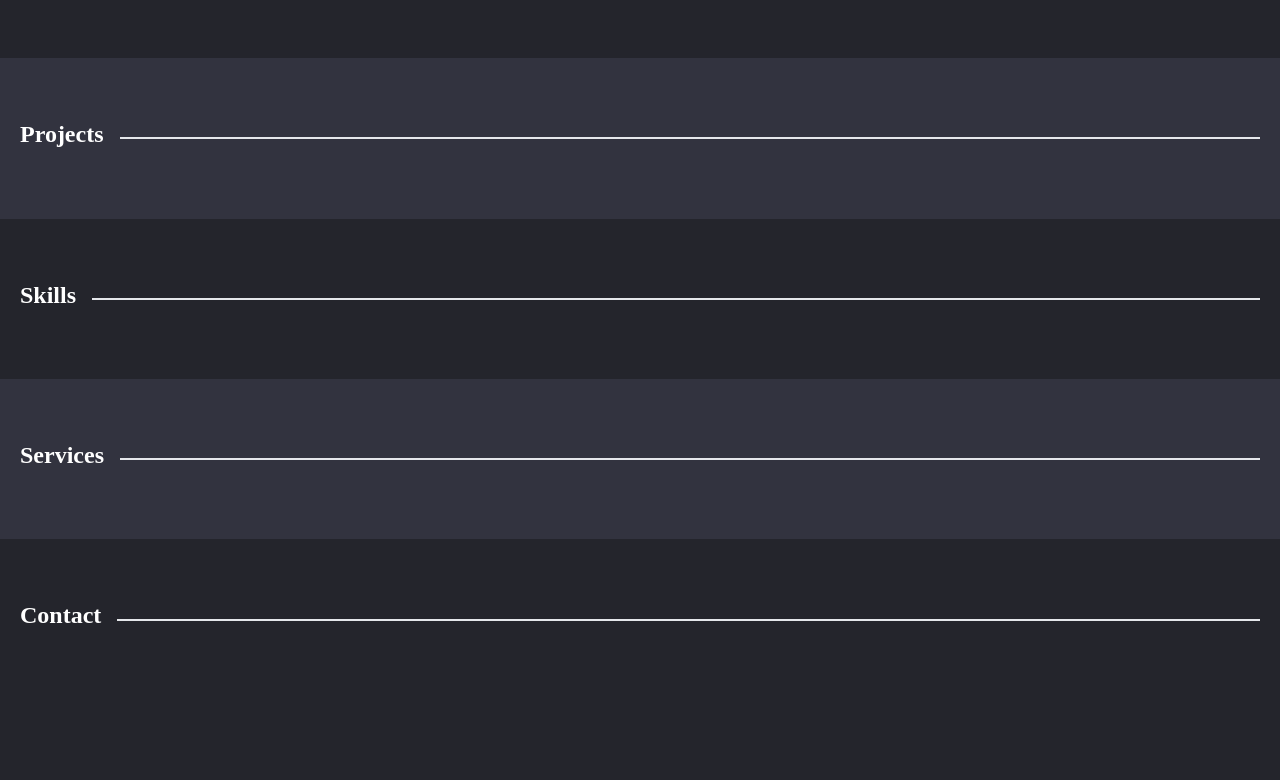
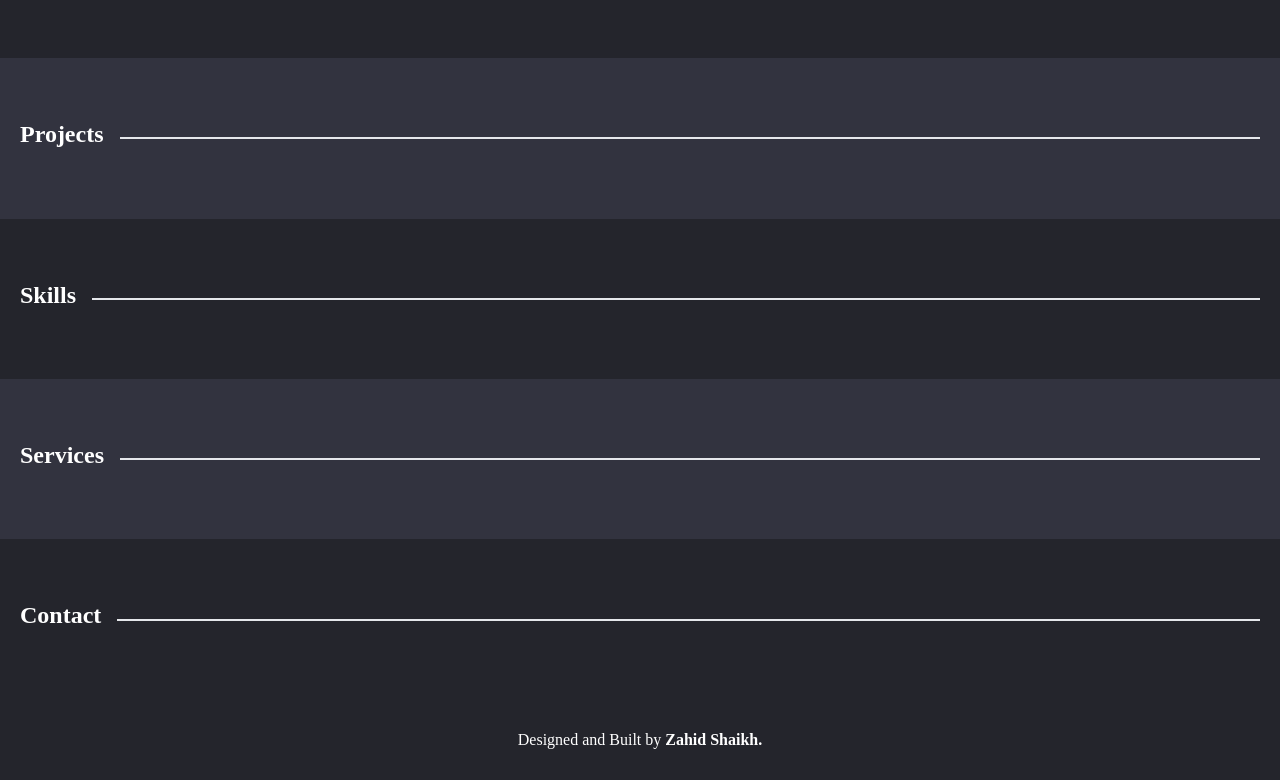
Before and after one commit to The-Lone-Druid/the-dark-portfolio, a Next.js app: page / in a window 1280 px wide. Shown: the part 539-1319 px from the top of the page. Before the commit the page ends 1239 px from the top, so only its background shows below. Built offline with nearby package versions, Linux system fonts and the light colour scheme.

Commit message:
UI changes

```diff
--- a/src/components/Footer.tsx
+++ b/src/components/Footer.tsx
@@ -3,7 +3,15 @@ import React from "react";
 type Props = {};
 
 const Footer = (props: Props) => {
-  return <div>Footer</div>;
+  return (
+    <div className="h-[80px] flex items-center">
+      <div className="pf-container">
+        <div className="text-center">
+          Designed and Built by <b>Zahid Shaikh.</b>
+        </div>
+      </div>
+    </div>
+  );
 };
 
 export default Footer;
--- a/src/components/Header.tsx
+++ b/src/components/Header.tsx
@@ -12,8 +12,6 @@ import Link from "next/link";
 import React from "react";
 
 type Props = {};
-
-export type ThemeMode = "light" | "dark";
 
 const Header = (props: Props) => {
   return (
@@ -80,44 +78,20 @@ const Header = (props: Props) => {
               </ul>
               <ul className="flex items-center gap-[5px]">
                 <li>
-                  <Link
-                    className="text-gray-400 hover:text-gray-100 transition-all"
-                    href={""}
-                  >
                   <IconButton size="large">
                     <LinkedIn className="text-white" fontSize="medium" />
                   </IconButton>
-                  </Link>
                 </li>
                 <li>
-                  <Link
-                    className="text-gray-400 hover:text-gray-100 transition-all"
-                    href={""}
-                  >
                   <IconButton size="large">
                     <GitHub className="text-white" fontSize="medium" />
                   </IconButton>
-                  </Link>
                 </li>
                 <li>
-                  <Link
-                    className="text-gray-400 hover:text-gray-100 transition-all"
-                    href={""}
-                  >
                   <IconButton size="large">
                     <Instagram className="text-white" fontSize="medium" />
                   </IconButton>
-                  </Link>
                 </li>
-                {/* <li>
-                <Link
-                  className="text-gray-400 hover:text-gray-100 transition-all"
-                  href={""}
-                >
-                  {mode === "light" && <DarkMode />}
-                  {mode === "dark" && <LightMode />}
-                </Link>
-              </li> */}
               </ul>
             </div>
           </div>
--- a/src/pages/index.tsx
+++ b/src/pages/index.tsx
@@ -1,5 +1,6 @@
 import About from "@/components/About";
 import Contact from "@/components/Contact";
+import Footer from "@/components/Footer";
 import Header from "@/components/Header";
 import Hero from "@/components/Hero";
 import Projects from "@/components/Projects";
@@ -16,6 +17,7 @@ export default function Home() {
       <Skills />
       <Services />
       <Contact />
+      <Footer />
     </>
   );
 }
--- /dev/null
+++ b/src/pages/project-details/[projectId].tsx
@@ -0,0 +1,22 @@
+import React from "react";
+
+type Props = {
+  projectId: any;
+};
+
+// SSR
+export async function getServerSideProps(context: any) {
+  const { params } = context;
+
+  return {
+    props: {
+      projectId: params?.projectId
+    }
+  };
+}
+
+const ProjectDetails = (props: Props) => {
+  return <div>Project details for Id: {props?.projectId}</div>;
+};
+
+export default ProjectDetails;
```
Also changed, not shown: src/pages/api/hello.ts (+4 -4 lines). Lines whose indentation alone changed are shown as unchanged.
